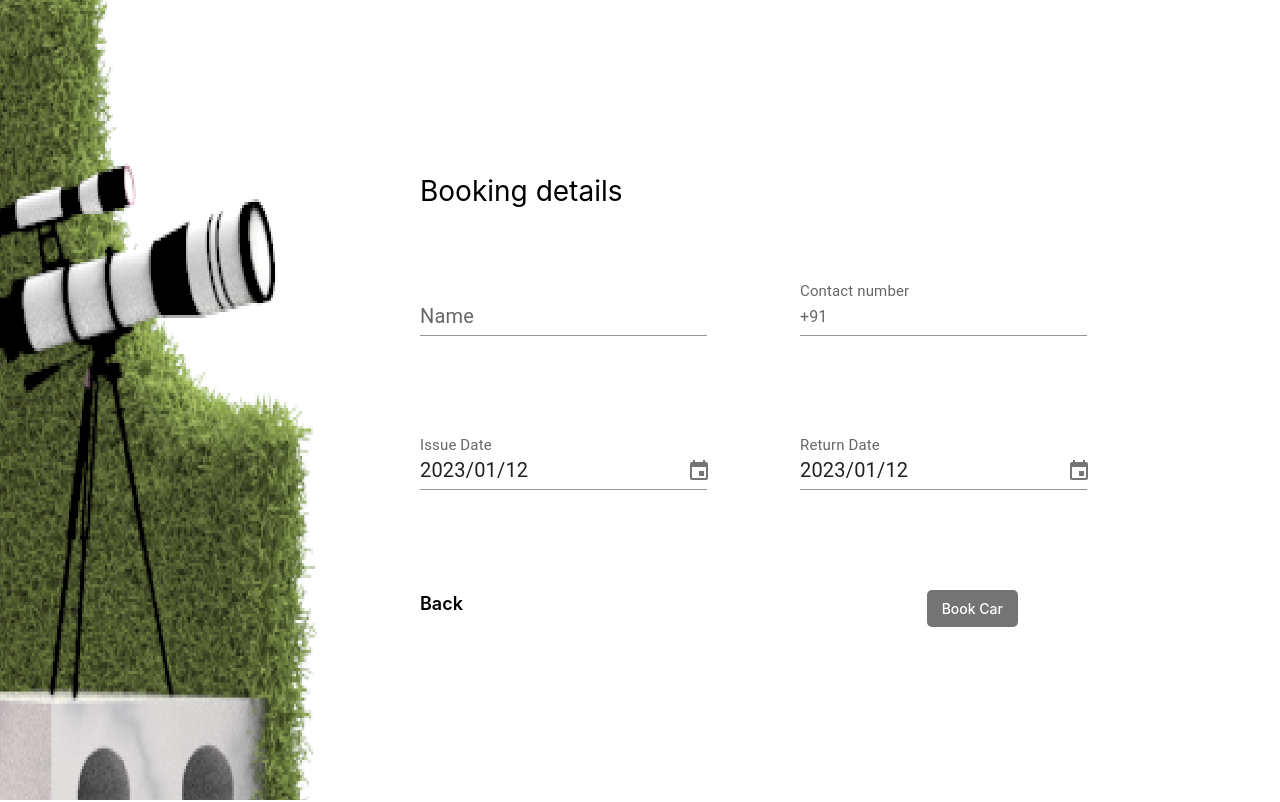
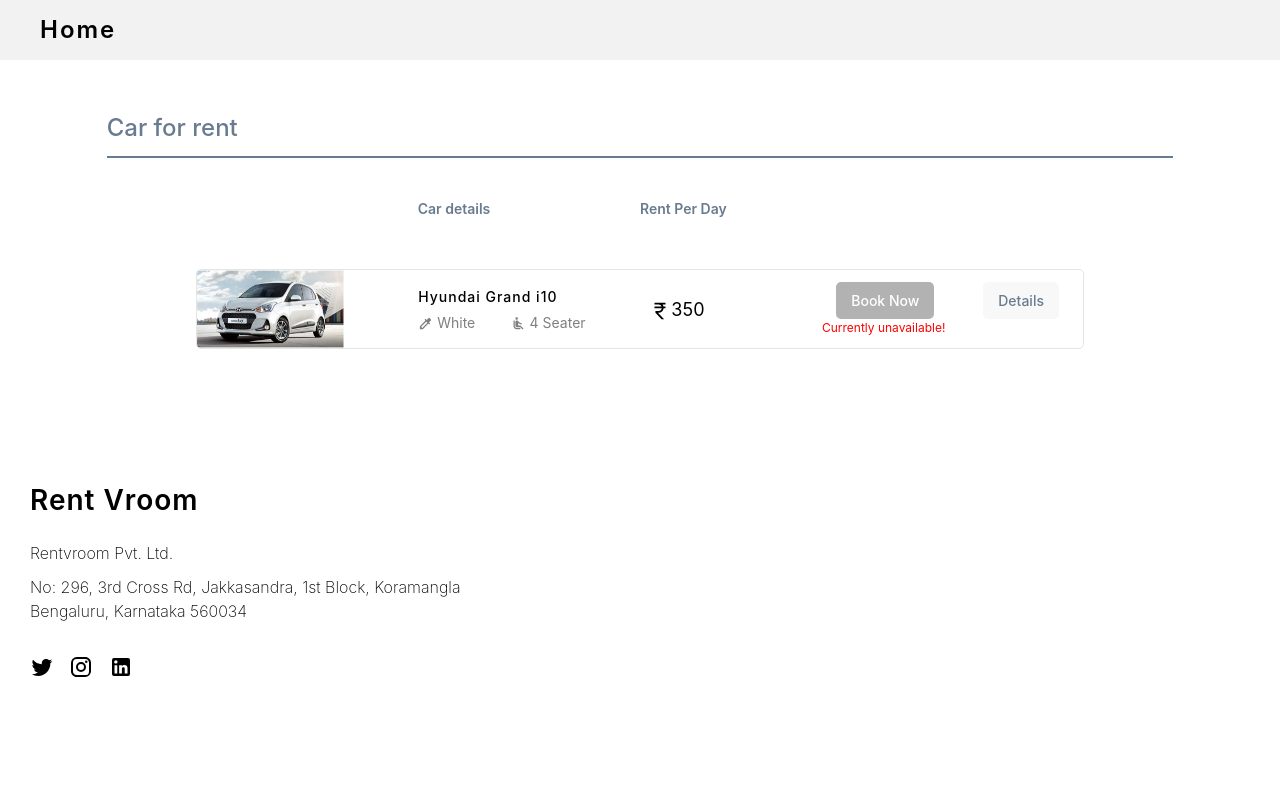
Before and after one commit to jayp2001/car_rental_website, a React (Create React App) app in the folder car_rental_frontend/: page / in a window 1280 px wide. Shown: the top 802 px of the page. Built offline with nearby package versions, Linux system fonts and the light colour scheme.

Commit message:
nav bar added

```diff
--- a/car_rental_frontend/src/App.js
+++ b/car_rental_frontend/src/App.js
@@ -5,15 +5,18 @@ import './App.css';
 import PageFooter from './pages/pageFooter/pageFooter';
 import CarDetail from './pages/carDetailPage/carDetail';
 import Carlist from './pages/carList/carList';
+import Navbar from './pages/navBar/navBar';
 
 function App() {
   return (
     <>
+
       <BrowserRouter>
+      <Navbar/>
         <Routes>
-          <Route path='/' element={<BookTaxi />} />
-          <Route path='/carDetail' element={<CarDetail />} />
-          <Route path='/carList' element={<Carlist />} />
+          <Route path='/bookCar/:id' element={<BookTaxi />} />
+          <Route path='/carDetail/:id' element={<CarDetail />} />
+          <Route path='/' element={<Carlist />} />
         </Routes>
       </BrowserRouter>
       <PageFooter/>
--- a/car_rental_frontend/src/pages/carList/carCardComponent/carDetailCard.jsx
+++ b/car_rental_frontend/src/pages/carList/carCardComponent/carDetailCard.jsx
@@ -1,4 +1,5 @@
 import "./carDetailCard.css";
+import { useNavigate } from "react-router-dom";
 import carImg from "../../../assets/image/carImg1.png";
 import AirlineSeatReclineNormalIcon from "@mui/icons-material/AirlineSeatReclineNormal";
 import ColorizeIcon from "@mui/icons-material/Colorize";
@@ -6,13 +7,19 @@ import CurrencyRupeeIcon from "@mui/icons-material/CurrencyRupee";
 import { useState } from "react";
 function CarDetailCard() {
   const [status, setStatus] = useState(false);
+  const navigate = useNavigate();
+
+  const handleClickDetail = () => {
+    navigate("/cardetail");
+  };
+
   return (
     <div className="grid grid-cols-12 carDetailCardCaontainer">
       <div className="col-span-2">
         <img className="image" src={carImg} />
       </div>
       <div></div>
-      <div className="col-span-4">
+      <div className="col-span-3">
         <div className="grid content-center h-full detailWrapper">
           <div className="carName">Hyundai Grand i10</div>
           <div className="grid grid-cols-12 carShortDetailWrapper">
@@ -34,14 +41,16 @@ function CarDetailCard() {
           </span>
         </div>
       </div>
+      <div></div>
       <div className="col-span-4">
         <div className="grid content-center pl-6 h-full">
           <div className="flex justify-around">
             <button className={`bookBtn ${status ? "" : "disableBtn"}`}>
               Book Now
             </button>
-
-            <button className="datailBtn">Details</button>
+            <button className="datailBtn" onClick={handleClickDetail}>
+              Details
+            </button>
           </div>
           <span className={`alertMsg ${status ? "hidden" : ""}`}>
             &nbsp;&nbsp; Currently unavailable!
--- a/car_rental_frontend/src/pages/carList/carList.css
+++ b/car_rental_frontend/src/pages/carList/carList.css
@@ -11,11 +11,11 @@
 }
 
 .carListContainer {
-    padding-top: 100px !important;
+    padding-top: 50px !important;
 }
 
 .listHeaderWrapper {
-    margin-top: 50px;
+    margin-top: 10px;
     margin-bottom: 50px;
 }
 
--- a/car_rental_frontend/src/pages/carList/carList.jsx
+++ b/car_rental_frontend/src/pages/carList/carList.jsx
@@ -13,7 +13,7 @@ function Carlist() {
           <div className="col-span-10 col-start-2">
             <div className="grid grid-cols-12 listHeaderWrapper">
               <div className="col-span-3"></div>
-              <div className="col-span-4 listHeader">Car details</div>
+              <div className="col-span-3 listHeader">Car details</div>
               <div className="col-span-2 listHeader">Rent Per Day</div>
               <div className="col-span-3"></div>
             </div>
--- /dev/null
+++ b/car_rental_frontend/src/pages/navBar/navBar.css
@@ -0,0 +1,11 @@
+.navBar {
+    height: 60px;
+    background-color: #f2f2f2;
+}
+
+.navLink {
+    letter-spacing: 2px;
+    font-weight: 600;
+    font-size: 24px;
+    margin-left: 40px;
+}
--- /dev/null
+++ b/car_rental_frontend/src/pages/navBar/navBar.jsx
@@ -0,0 +1,22 @@
+import "./navBar.css";
+import { NavLink } from "react-router-dom";
+function Navbar() {
+  return (
+    <div className="navBar">
+      <div className="grid content-center h-full">
+        <div className="navLink">
+          <NavLink
+            to="/"
+            style={({ isActive }) => ({
+              color: isActive ? "black" : "#757474",
+            })}
+          >
+            Home
+          </NavLink>
+        </div>
+      </div>
+    </div>
+  );
+}
+
+export default Navbar;
```
